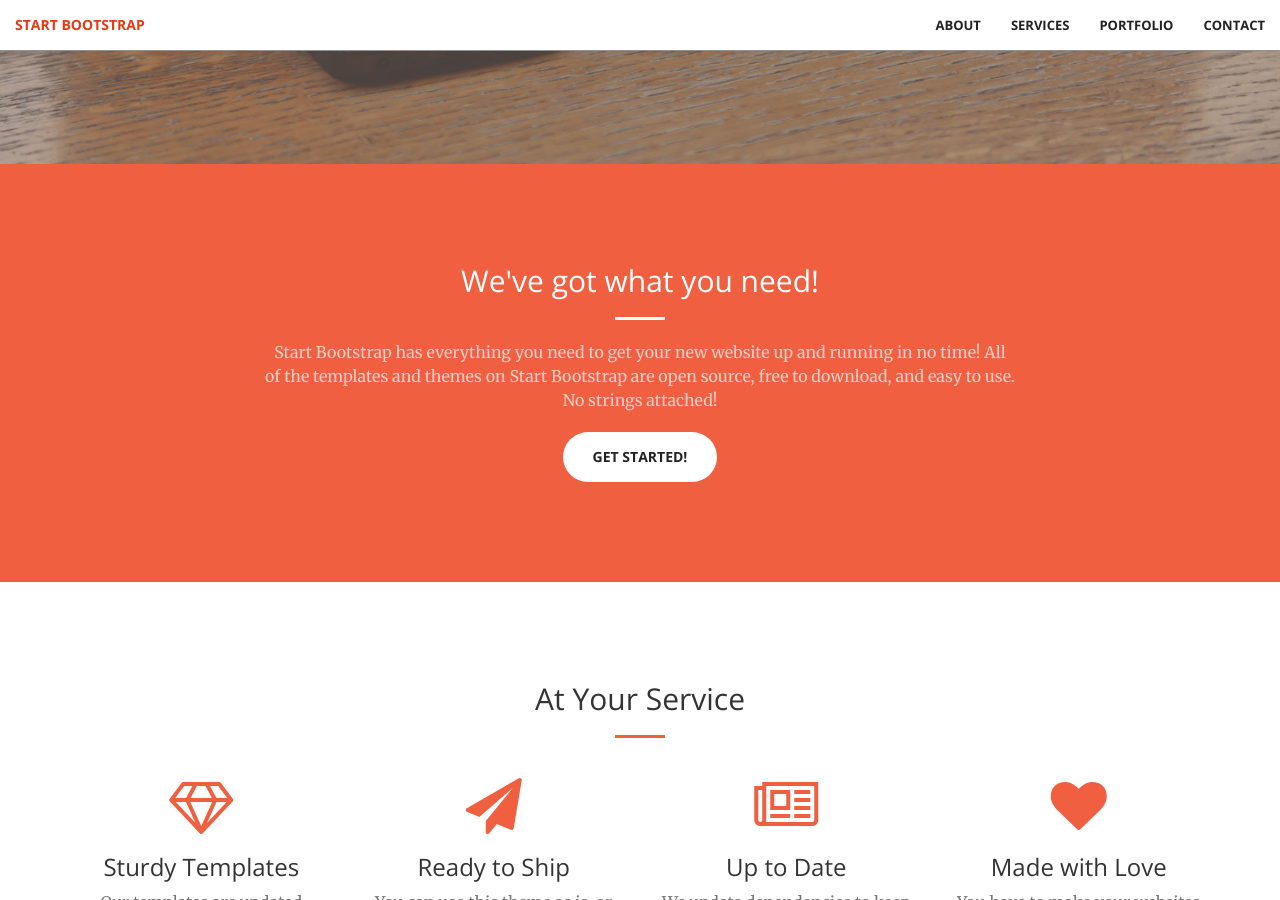
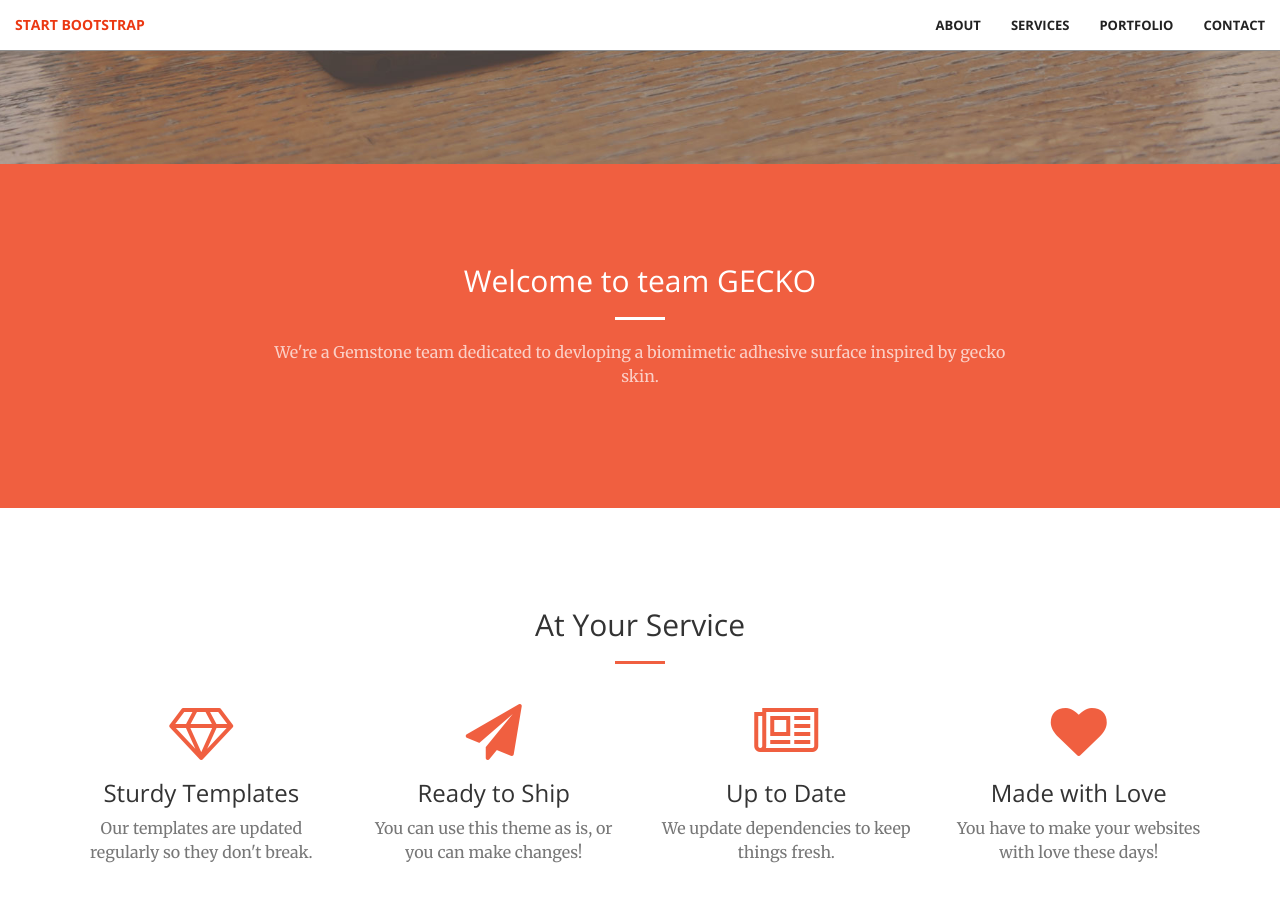
Before and after one commit to teamgecko2022/teamgecko2022, a Jekyll site: the page built from index.html, in a window 1280 px wide and 900 px high, scrolled down 736 px. Built offline with Jekyll 4.4.1, drawn with Linux system fonts in a browser that asks for light colours.

Commit message:
added gecko specific content

```diff
--- a/_includes/call-to-action.html
+++ b/_includes/call-to-action.html
@@ -2,10 +2,10 @@
     <div class="container">
         <div class="row">
             <div class="col-lg-8 col-lg-offset-2 text-center">
-                <h2 class="section-heading">We've got what you need!</h2>
+                <h2 class="section-heading">Welcome to team GECKO</h2>
                 <hr class="light">
-                <p class="text-faded">Start Bootstrap has everything you need to get your new website up and running in no time! All of the templates and themes on Start Bootstrap are open source, free to download, and easy to use. No strings attached!</p>
-                <a href="#" class="btn btn-default btn-xl">Get Started!</a>
+                <p class="text-faded">We're a Gemstone team dedicated to devloping a biomimetic adhesive surface inspired by gecko skin.</p>
+                <!-- <a href="#" class="btn btn-default btn-xl">Get Started!</a>-->
             </div>
         </div>
     </div>
```
